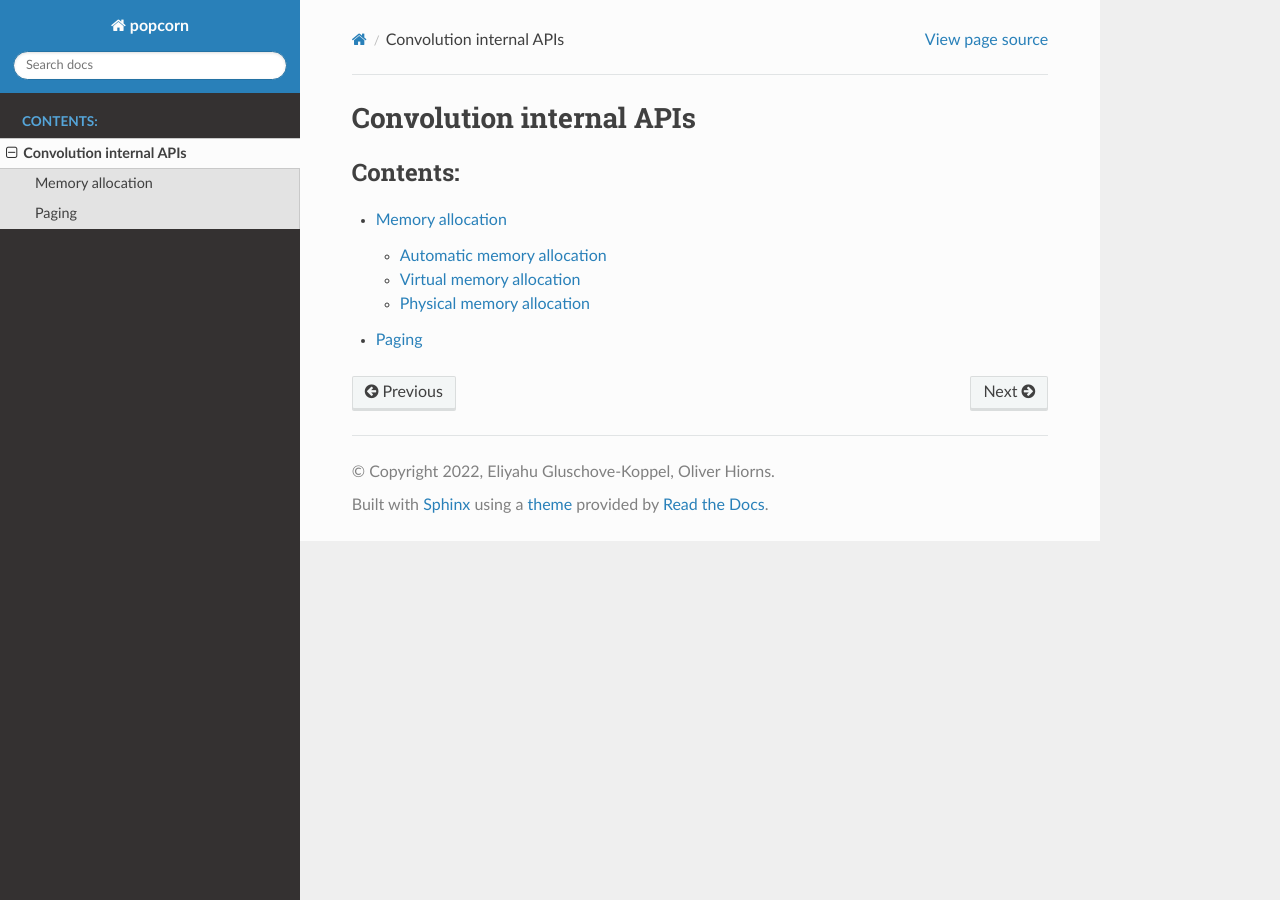
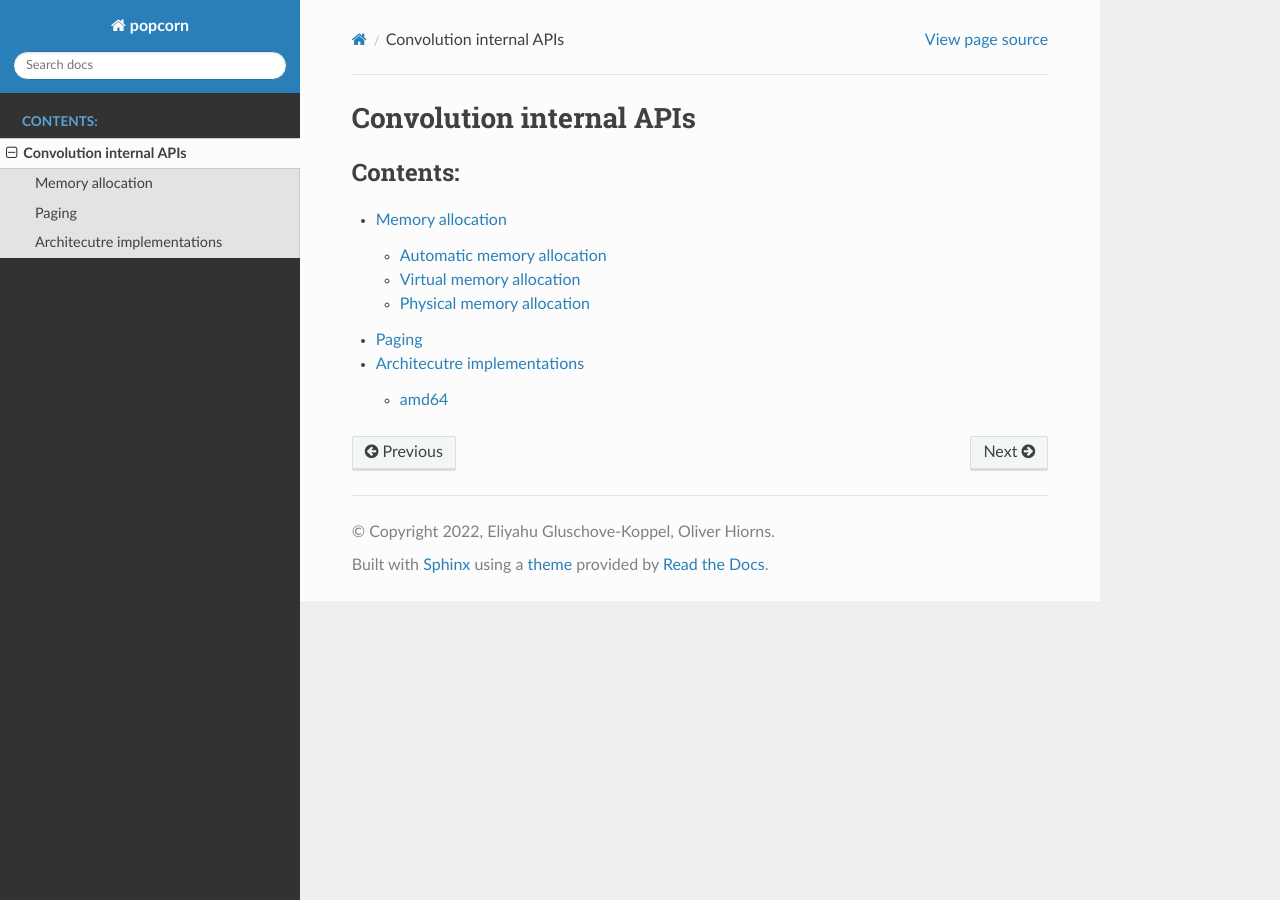
Before and after one commit to egkoppel/popcorn-1, a Sphinx documentation site: the page built from docs/kernel/index.rst, in a window 1280 px wide. Built offline with Sphinx 7.4.7 and the Read the Docs theme 2.0.0, drawn with Linux system fonts in a browser that asks for light colours.

Commit message:
Add initial memory layout to arch specific docs

```diff
--- /dev/null
+++ b/docs/kernel/arch/index.rst
@@ -0,0 +1,9 @@
+Architecutre implementations
+============================
+
+.. toctree::
+    :maxdepth: 2
+    :caption: Contents:
+    :glob:
+
+    amd64.rst
--- a/docs/kernel/index.rst
+++ b/docs/kernel/index.rst
@@ -8,3 +8,4 @@ Convolution internal APIs
 
     memory.rst
     paging.rst
+    arch/index.rst
```
Also changed, not shown: docs/kernel/arch/amd64.rst (added, +15 -0 lines).
